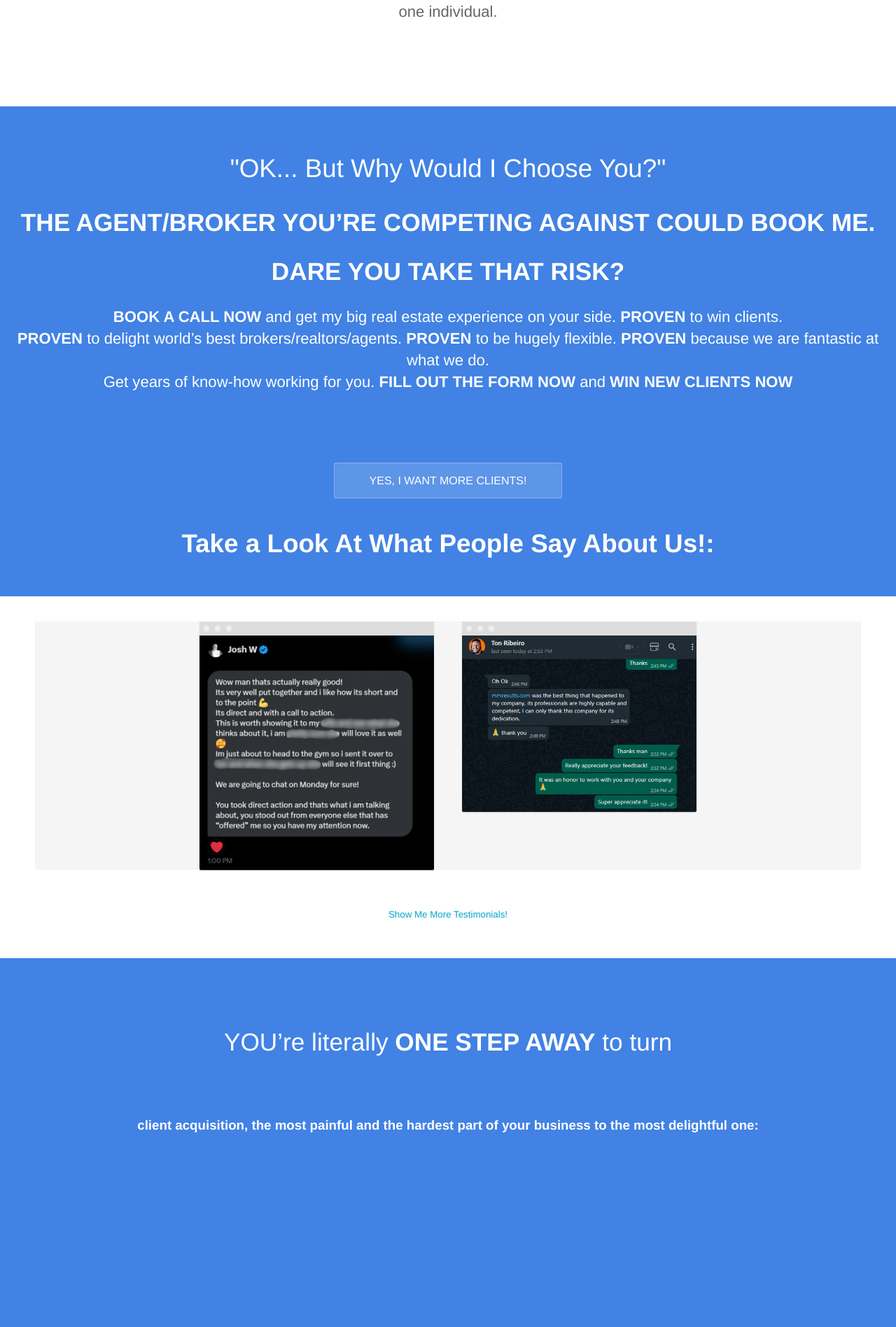
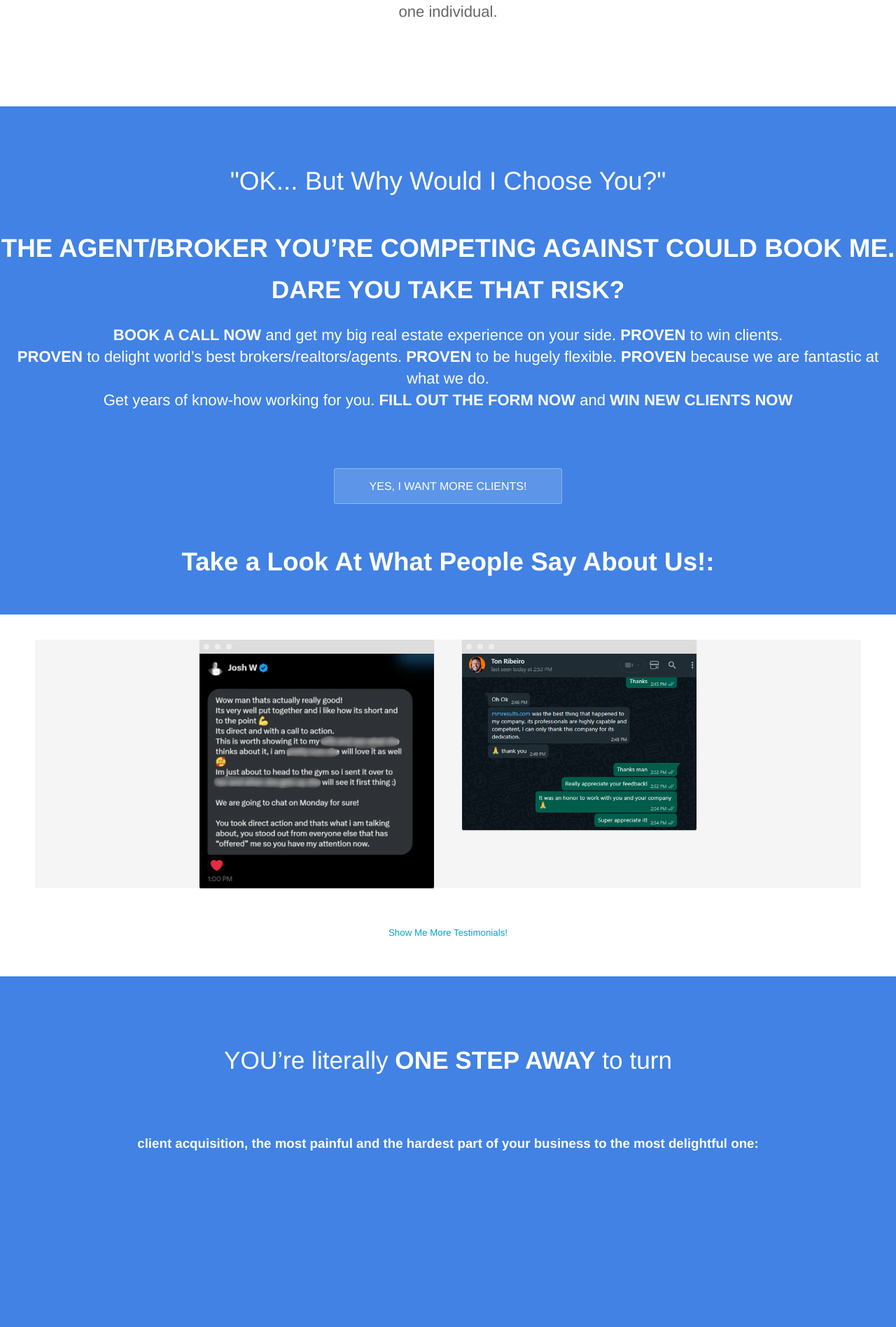
Before and after one commit to Huntinex/MMResults, a Jekyll site: the page built from index.html, in a window 1280 px wide. Shown: the part 1216-3112 px from the top of the page at 70% size. Built offline with Jekyll 4.4.1, drawn with Linux system fonts in a browser that asks for light colours.

Commit message:
Update index.html

```diff
--- a/index.html
+++ b/index.html
@@ -41,19 +41,20 @@ Even if you find the perfect person... You still rely on one individual.</p>
 
 
 	</section></center>
-	<center class="hero"><br>
+	<center class="hero"><br><br>
 			<h1 style="font-weight: 500;" class="editable">"OK... But Why Would I Choose You?"</h1>
-			<br><br>
-<h2>			<strong>THE AGENT/BROKER YOU’RE COMPETING AGAINST COULD BOOK ME.</strong></h2>
-
+			<br><br><br>
+<h1>			<strong>THE AGENT/BROKER YOU’RE COMPETING AGAINST COULD BOOK ME.</strong></h1>
+<br>
 <h2><strong>DARE YOU TAKE THAT RISK?</strong></h2>
 
 <p><strong>BOOK A CALL NOW</strong> and get my big real estate experience on your side. <b>PROVEN</b> to win clients. <br>
 <b>PROVEN</b> to delight world’s best brokers/realtors/agents. <b>PROVEN</b> to be hugely flexible. <b>PROVEN</b> because we are fantastic at what we do.<Br>
 Get years of know-how working for you. <b>FILL OUT THE FORM NOW</b> and <b>WIN NEW CLIENTS NOW</b></p>
-			<br><small><br></small>
+			<br>
 
 				<div class="cta button alt"><a href="#call">YES, I WANT MORE CLIENTS!</a></div>
+		<small><br></small>
 			<h1 style="font-weight: 900;" class="editable">Take a Look At What People Say About Us!:</h1>
 		<br><br><br>
 	</center>
```
